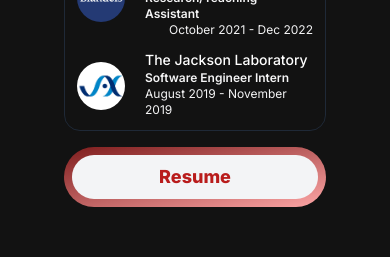
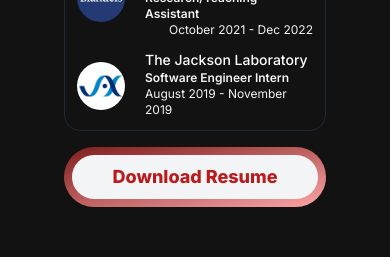
Before and after one commit to mkhanyisig/personal-portfolio, a Next.js app: page / in a window 390 px wide. Shown: the part 2640-2897 px from the top of the page. Built offline with nearby package versions, Linux system fonts and the light colour scheme.

Commit message:
add resume and download button

```diff
--- a/src/app/components/AboutSection.jsx
+++ b/src/app/components/AboutSection.jsx
@@ -208,11 +208,13 @@
               darkMode={isBackgroundDark}
             />
           </div>
-          <button className="px-2 py-2 w-full sm:w-fit rounded-full bg-gradient-to-br from-red-900 to-red-300 hover:bg-slate-800 mt-3">
-            <span className="text-red-700 block text-lg bg-gray-100 hover:bg-gray-300 rounded-full px-4 py-2 font-extrabold">
-              Resume
-            </span>
-          </button>
+          <a href="/documents/Mkhanyisi_Resume_04_08.pdf" download>
+            <button className="px-2 py-2 w-full sm:w-fit rounded-full bg-gradient-to-br from-red-900 to-red-300 hover:bg-slate-800 mt-3">
+              <span className="text-red-700 block text-lg bg-gray-100 hover:bg-gray-300 rounded-full px-4 py-2 font-extrabold">
+                Download Resume
+              </span>
+            </button>
+          </a>
         </div>
       </div>
     </section>
```
Also changed, not shown: 1 other file (tests, documents, lock files or other folders).
